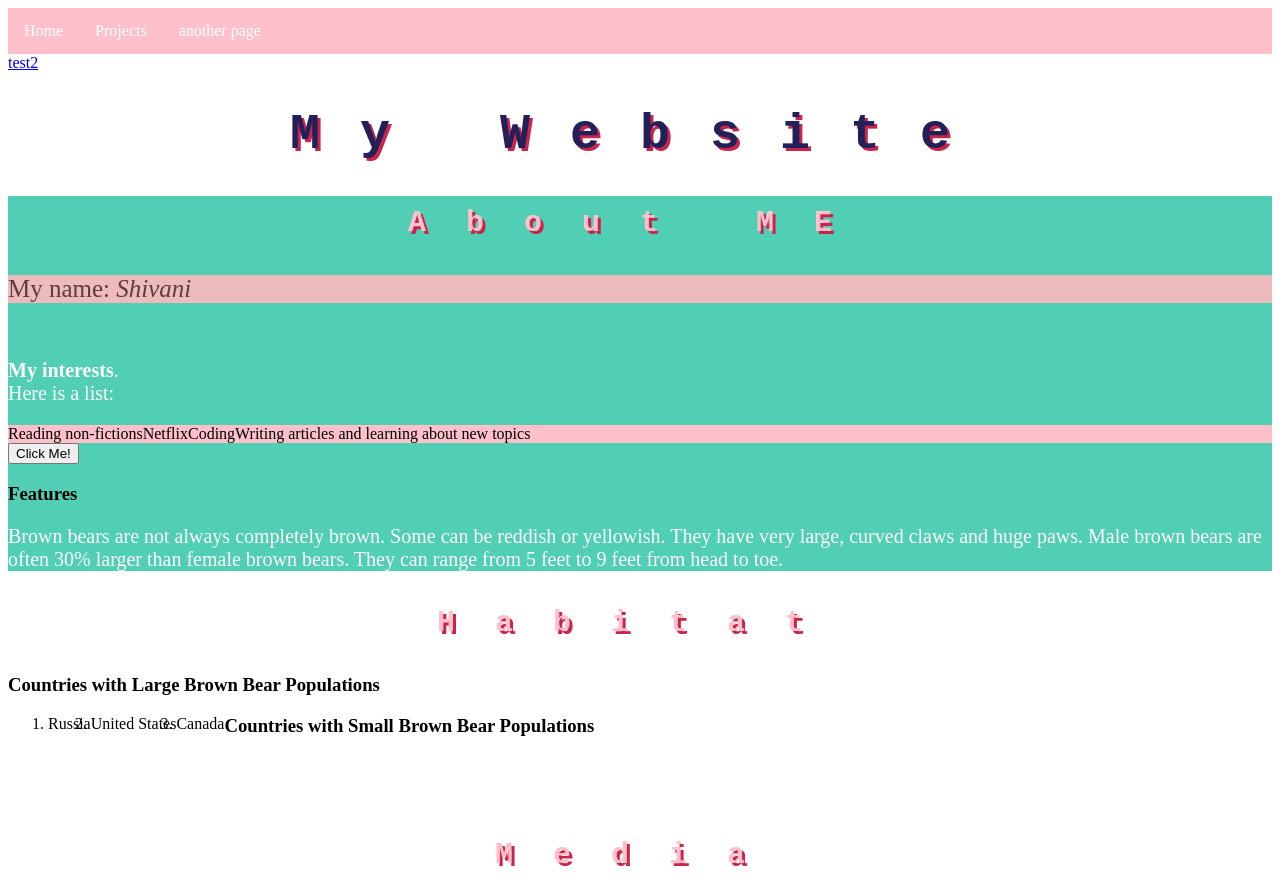
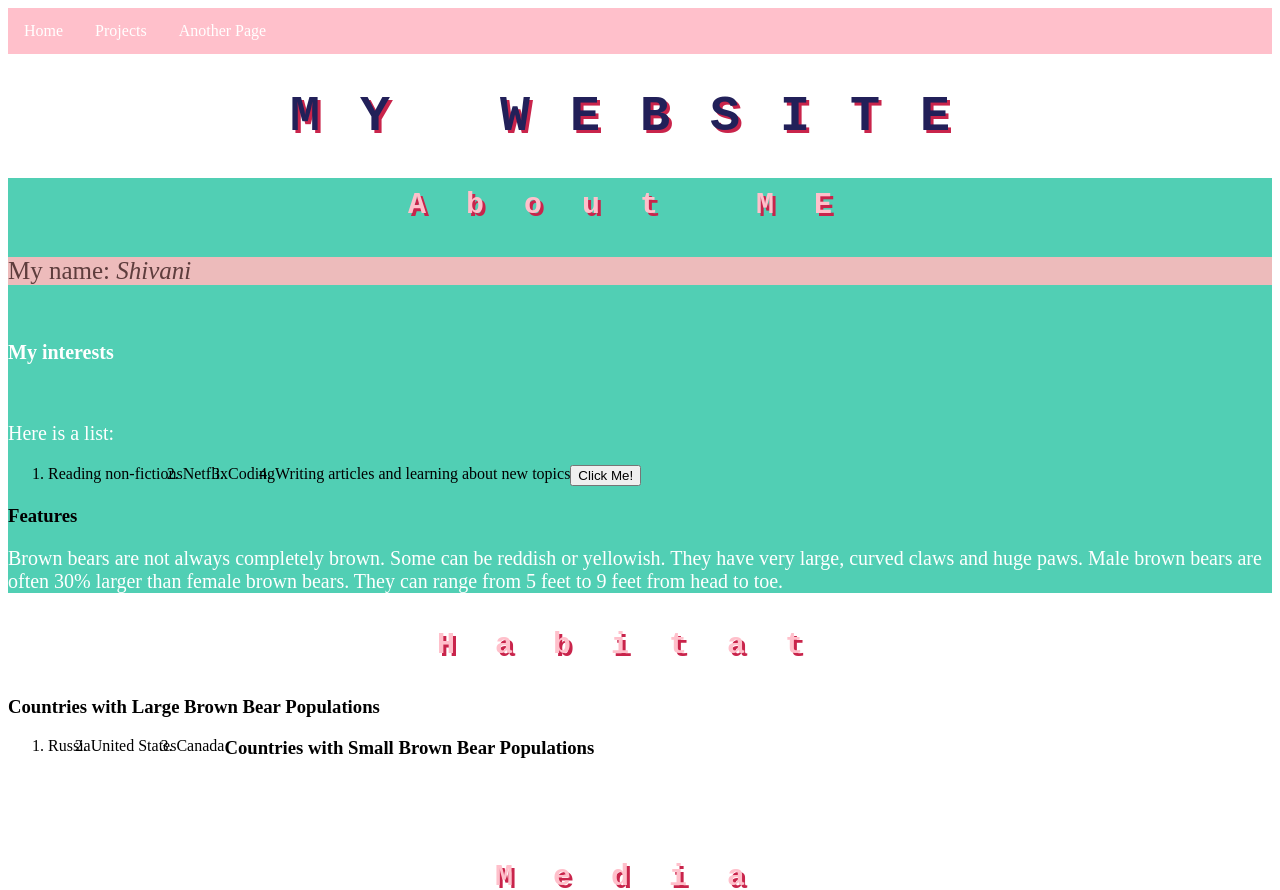
Before and after one commit to 935338/test, a plain HTML site: page index.html in a window 1280 px wide. Shown: the top 890 px of the page. Drawn offline with Linux system fonts and the light colour scheme.

Commit message:
jjjjsdnc

```diff
--- a/index.html
+++ b/index.html
@@ -1,30 +1,42 @@
 <!DOCTYPE html>
 <html>
-<head>
+
+ <head>
   <title>shivani</title>
   <link rel="stylesheet" type="text/css" href="main.css">
 </head>
 
+
 <body>
   <ul>
-    <li style="color:green;"><a href="index.html">Home</a></li>
-    <li><a href="pages/projects.html">Projects</a></li>
-    <li><a href="">another page</a></li>
+    <li id = "navbar" >  <a href="index.html">             Home</a></li>
+    <li id = "navbar" >  <a href="pages/projects.html">    Projects</a></li>
+    <li id = "navbar ">  <a href="">                       Another Page</a></li>
+
   </ul>
 
-  <a href = "pages/test2.html" target = "_blank"> test2 </a>
-  <h1>My Website</h1>
+
+  <h1>MY WEBSITE</h1>
+
   <div id="introduction">
     <h2>About ME</h2>
-    <div id = "hi"> My name: <em>Shivani</em></div>  <br> <br>
-   <p> <strong>My interests</strong>.<br >
-    Here is a list:</hi>
-    <ul>
+
+    <div id = "hi">
+      My name: <em>Shivani</em>
+
+    </div>
+
+    <br> <br>
+
+    <p> <strong> My interests</strong> </p> <br >
+
+    <p>Here is a list:</p>
+    <ol>
       <li>Reading non-fictions</li>
       <li>Netflix</li>
       <li>Coding</li>
       <li>Writing articles and learning about new topics</li>
-    </ul>
+    </ol>
     <a href = "https://medium.com/@shivesrini2013/cryptocurrency-money-2-0-91d8fd59b2a4" target = "_blank"><button type="button">Click Me!</button> </a>
 
     <h3>Features</h3>
```
